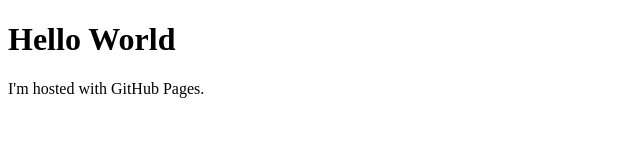
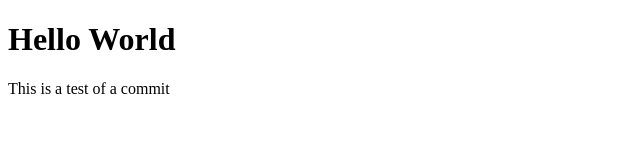
Before and after one commit to Mighty-Raindeer/Mighty-Raindeer.github.io, a plain HTML site: page index.html in a window 1280 px wide. Shown: the full height of the page, 0-640 px from the left. Drawn offline with Linux system fonts and the light colour scheme.

Commit message:
test commit

```diff
--- a/index.html
+++ b/index.html
@@ -2,6 +2,6 @@
 <html>
 <body>
 <h1>Hello World</h1>
-<p>I'm hosted with GitHub Pages.</p>
+<p>This is a test of a commit</p>
 </body>
 </html>
```
